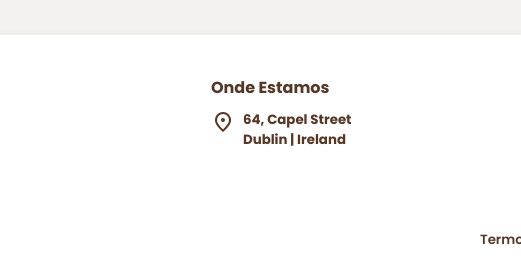
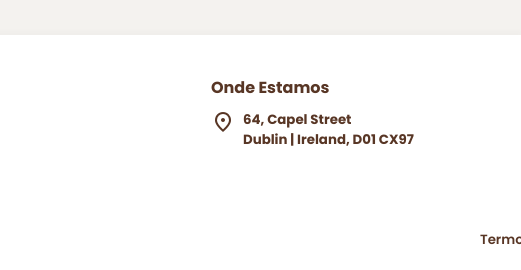
Before and after one commit to MonkeyDevelopers/padoca-web, a plain HTML site: page index.html in a window 1280 px wide. Shown: the part 3272-3542 px from the top of the page, 759-1280 px from the left. Drawn offline with Linux system fonts and the light colour scheme.

Commit message:
update adress footer

```diff
--- a/index.html
+++ b/index.html
@@ -512,7 +512,7 @@
                 <h2>Onde Estamos</h2>
                 <!-- <iframe src="https://www.google.com/maps/embed?pb=!1m18!1m12!1m3!1d43856.16658090203!2d-51.21627132140994!3d-30.052439829333732!2m3!1f0!2f0!3f0!3m2!1i1024!2i768!4f13.1!3m3!1m2!1s0x95199cd2566acb1d%3A0x603111a89f87e91f!2sPorto%20Alegre%2C%20RS!5e0!3m2!1spt-BR!2sbr!4v1620994788373!5m2!1spt-BR!2sbr" style="border:0;" allowfullscreen="" loading="lazy"></iframe> -->
 
-                <p><span class="material-icons-outlined">place</span> 64, Capel Street <br> Dublin | Ireland</p>
+                <p><span class="material-icons-outlined">place</span> 64, Capel Street <br> Dublin | Ireland, D01 CX97</p>
             </div>
         </div>
         <div class="footer_footer">
```
